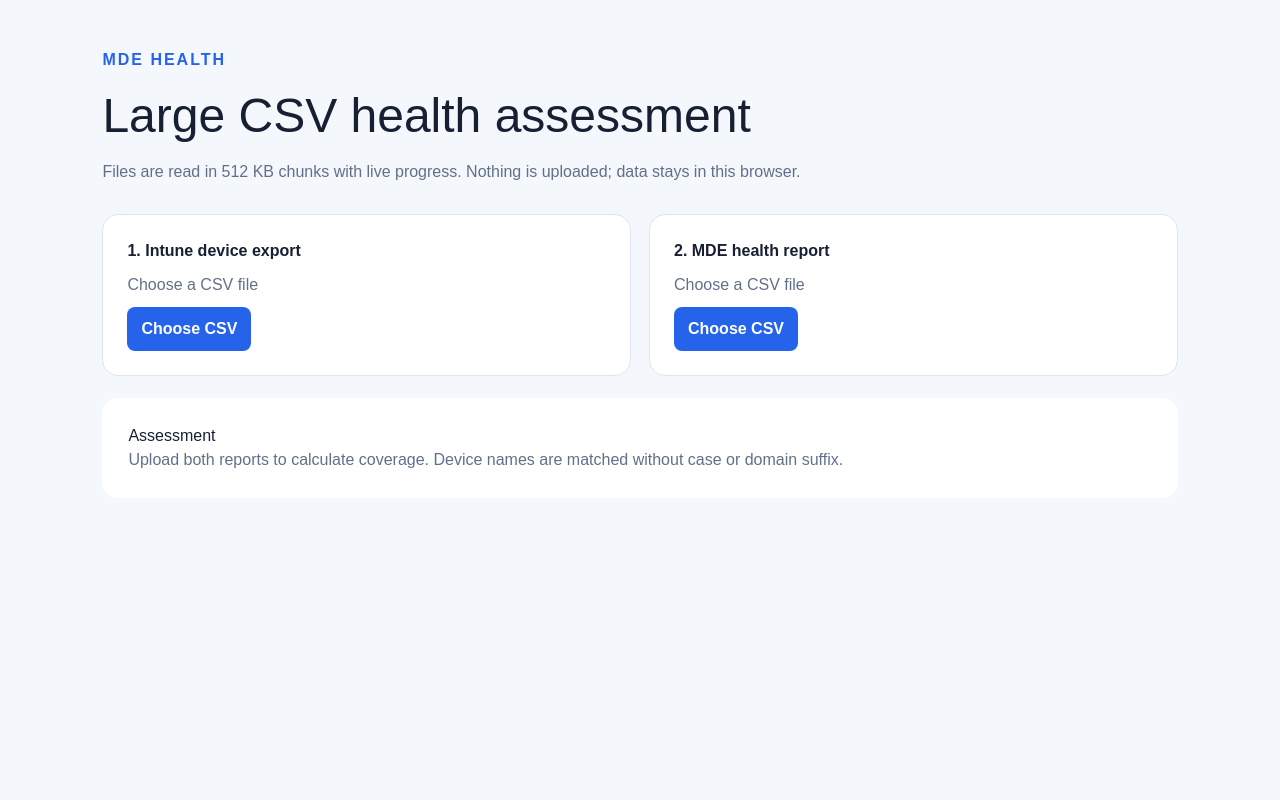
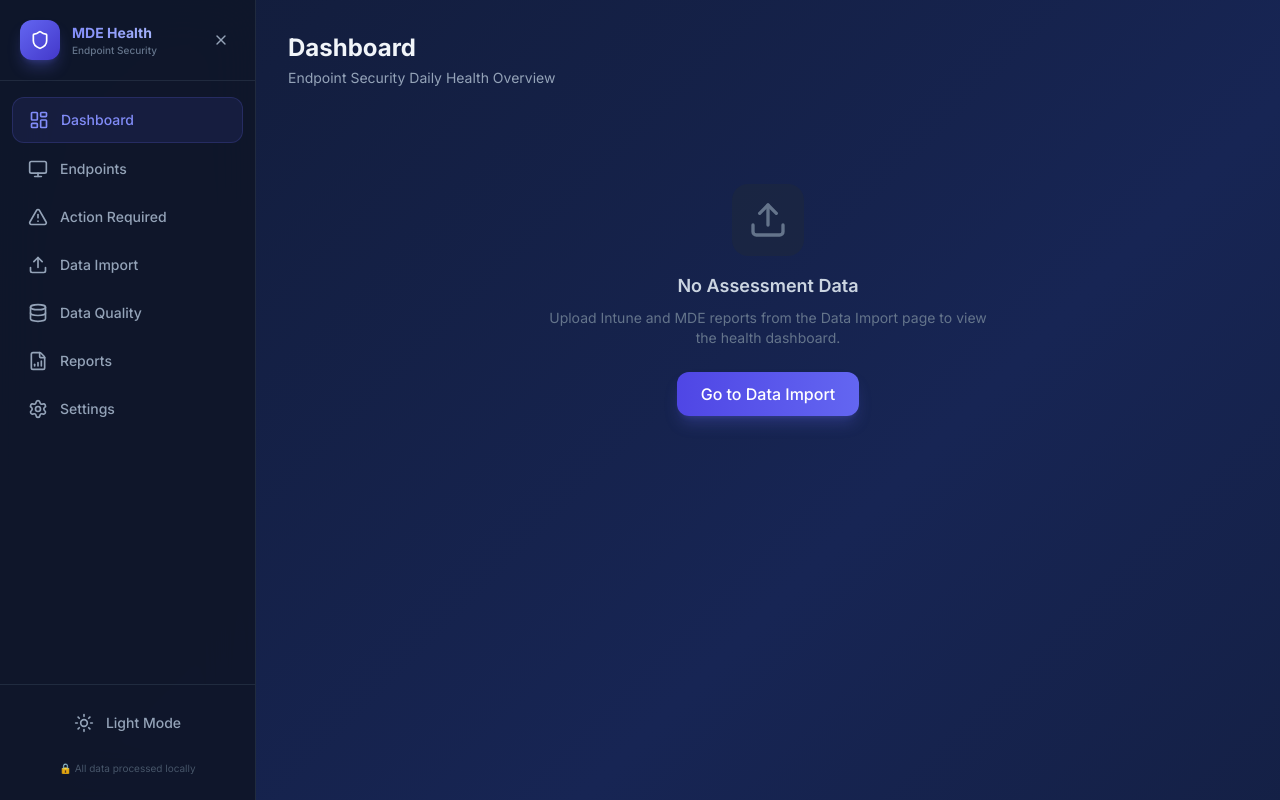
Before and after one commit to Dheena97/MDE-Health, a React (Vite) app: page / in a window 1280 px wide. Built offline with nearby package versions, Linux system fonts and the light colour scheme.

Commit message:
Restore original dashboard design

```diff
--- a/src/App.tsx
+++ b/src/App.tsx
@@ -1,44 +1,48 @@
-import { useMemo, useState, type ChangeEvent } from 'react';
-import Papa from 'papaparse';
+import { HashRouter, Routes, Route } from 'react-router-dom';
+import { AppStateProvider } from './hooks/useAppState';
+import { useSettings } from './hooks/useSettings';
+import { AppLayout } from './components/layout/AppLayout';
+import DashboardPage from './pages/DashboardPage';
+import EndpointsPage from './pages/EndpointsPage';
+import ActionRequiredPage from './pages/ActionRequiredPage';
+import DataImportPage from './pages/DataImportPage';
+import DataQualityPage from './pages/DataQualityPage';
+import ReportsPage from './pages/ReportsPage';
+import SettingsPage from './pages/SettingsPage';
+import { useEffect } from 'react';
 
-type Report = { file: string; rows: number; devices: Set<string> };
-const norm = (v: unknown) => String(v ?? '').trim().toLowerCase().split('.')[0];
+function AppInner() {
+  const { settings, updateSettings, updateWeights, resetToDefaults, toggleDarkMode } = useSettings();
 
-function readCsv(file: File, progress: (n: number) => void): Promise<Report> {
-  return new Promise((resolve, reject) => {
-    let rows = 0; let column = ''; const devices = new Set<string>();
-    Papa.parse<Record<string, string>>(file, {
-      header: true, skipEmptyLines: 'greedy', chunkSize: 512 * 1024,
-      chunk: (result) => {
-        if (!column) column = (result.meta.fields ?? []).find(h => ['device name','computer name','hostname'].includes(h.trim().toLowerCase())) ?? '';
-        result.data.forEach(row => { rows++; const name = norm(row[column]); if (name) devices.add(name); });
-        progress(Math.min(99, Math.round(result.meta.cursor * 100 / file.size)));
-      },
-      complete: () => { progress(100); resolve({ file: file.name, rows, devices }); },
-      error: e => reject(new Error(e.message)),
-    });
-  });
+  useEffect(() => {
+    document.documentElement.classList.toggle('dark', settings.darkMode);
+    document.documentElement.classList.toggle('light', !settings.darkMode);
+  }, [settings.darkMode]);
+
+  return (
+    <HashRouter>
+      <Routes>
+        <Route element={<AppLayout darkMode={settings.darkMode} onToggleDarkMode={toggleDarkMode} />}>
+          <Route path="/" element={<DashboardPage />} />
+          <Route path="/endpoints" element={<EndpointsPage />} />
+          <Route path="/actions" element={<ActionRequiredPage />} />
+          <Route path="/import" element={<DataImportPage settings={settings} />} />
+          <Route path="/quality" element={<DataQualityPage />} />
+          <Route path="/reports" element={<ReportsPage />} />
+          <Route path="/settings" element={
+            <SettingsPage settings={settings} updateSettings={updateSettings}
+              updateWeights={updateWeights} resetToDefaults={resetToDefaults} />
+          } />
+        </Route>
+      </Routes>
+    </HashRouter>
+  );
 }
 
 export default function App() {
-  const [intune, setIntune] = useState<Report | null>(null);
-  const [mde, setMde] = useState<Report | null>(null);
-  const [busy, setBusy] = useState(''); const [percent, setPercent] = useState(0); const [error, setError] = useState('');
-  const summary = useMemo(() => { if (!intune || !mde) return null; let matched = 0; intune.devices.forEach(d => { if (mde.devices.has(d)) matched++; }); return { matched, missing: intune.devices.size - matched, rate: intune.devices.size ? Math.round(matched * 100 / intune.devices.size) : 0 }; }, [intune, mde]);
-  const upload = async (event: ChangeEvent<HTMLInputElement>, type: 'intune' | 'mde') => {
-    const file = event.target.files?.[0]; if (!file) return; setError(''); setBusy(type === 'intune' ? 'Reading Intune export' : 'Reading MDE health report'); setPercent(0);
-    try { const report = await readCsv(file, setPercent); if (type === 'intune') setIntune(report); else setMde(report); } catch (e) { setError(e instanceof Error ? e.message : 'Could not read this CSV.'); } finally { setBusy(''); event.target.value = ''; }
-  };
-  return <main style={{ minHeight:'100vh', background:'#f4f7fb', color:'#172033', fontFamily:'Arial,sans-serif', padding:'48px max(24px,8vw)' }}>
-    <p style={{ color:'#2563eb', fontWeight:800, letterSpacing:2 }}>MDE HEALTH</p><h1 style={{ fontSize:48, margin:'8px 0' }}>Large CSV health assessment</h1><p style={{ color:'#61708a', maxWidth:700 }}>Files are read in 512 KB chunks with live progress. Nothing is uploaded; data stays in this browser.</p>
-    <section style={{ display:'grid', gridTemplateColumns:'repeat(auto-fit,minmax(260px,1fr))', gap:18, marginTop:30 }}>
-      <Upload title="1. Intune device export" report={intune} onChange={e => upload(e,'intune')} />
-      <Upload title="2. MDE health report" report={mde} onChange={e => upload(e,'mde')} />
-    </section>
-    {busy && <section style={{ background:'#fff', padding:18, borderRadius:14, marginTop:22 }}><b>{busy}</b><div style={{ height:10, background:'#e5ebf6', borderRadius:9, marginTop:12 }}><div style={{ height:10, width:percent + '%', background:'#2563eb', borderRadius:9 }} /></div><p>{percent}%</p></section>}
-    {error && <p style={{ color:'#b42318', fontWeight:700 }}>{error}</p>}
-    <section style={{ background:'#fff', padding:26, borderRadius:16, marginTop:22 }}><h2>Assessment</h2>{summary ? <div style={{ display:'grid', gridTemplateColumns:'repeat(auto-fit,minmax(180px,1fr))', gap:16 }}><Metric label="Matched devices" value={String(summary.matched)} color="#16805c" /><Metric label="Missing from MDE" value={String(summary.missing)} color="#c2413b" /><Metric label="Match rate" value={String(summary.rate) + '%'} color="#2563eb" /></div> : <p style={{ color:'#61708a' }}>Upload both reports to calculate coverage. Device names are matched without case or domain suffix.</p>}</section>
-  </main>;
+  return (
+    <AppStateProvider>
+      <AppInner />
+    </AppStateProvider>
+  );
 }
-function Upload({ title, report, onChange }: { title:string; report:Report|null; onChange:(e:ChangeEvent<HTMLInputElement>)=>void }) { return <label style={{ background:'#fff', padding:24, borderRadius:16, border:'1px solid #dce5f3', display:'grid', gap:10, cursor:'pointer' }}><b>{title}</b><span style={{ color:'#61708a' }}>{report ? report.rows.toLocaleString() + ' rows · ' + report.devices.size.toLocaleString() + ' devices' : 'Choose a CSV file'}</span><input style={{ display:'none' }} type="file" accept=".csv,text/csv" onChange={onChange}/><span style={{ background:'#2563eb', color:'#fff', padding:'10px 14px', borderRadius:8, width:'fit-content', fontWeight:700 }}>Choose CSV</span></label>; }
-function Metric({ label, value, color }: { label:string; value:string; color:string }) { return <article style={{ background:'#f8faff', padding:18, borderRadius:12 }}><span style={{ color:'#61708a' }}>{label}</span><strong style={{ display:'block', color, fontSize:32, marginTop:8 }}>{value}</strong></article>; }
```
